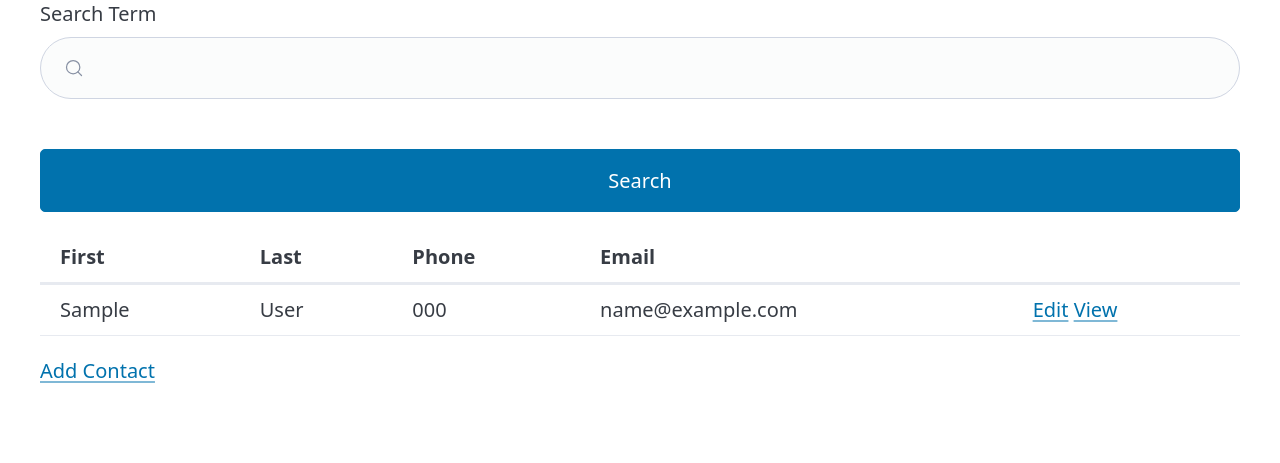
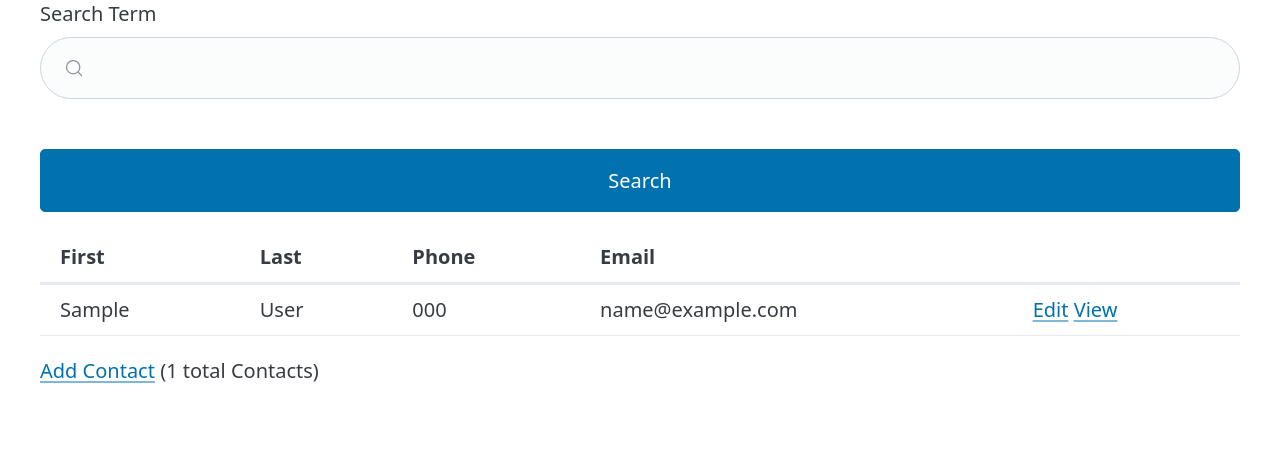
Before and after one commit to antoniofmoliveira/htmx-hypermedia-systems-book-examples, a Flask app: page /contacts in a window 1280 px wide. Shown: the part 211-674 px from the top of the page. Run offline with Flask 3, Linux system fonts and the light colour scheme; tables that the repository leaves empty hold one stand-in row (values such as "Sample post").

Commit message:
feat: add a slow count of contacts

```diff
--- a/server.py
+++ b/server.py
@@ -1,4 +1,5 @@
 from os import environ
+import time
 from flask import Flask, flash, redirect, render_template, request
 import sqlite3
 
@@ -207,6 +208,18 @@ class Contact:
         cur.execute('''SELECT COUNT(*) FROM contacts WHERE email=?''', (email,))
         return cur.fetchone()[0] > 0
 
+    @classmethod
+    def count(cls):
+        """
+        Returns the count of contacts in the database.
+
+        Returns:
+            int: The count of contacts in the database.
+        """
+        cur.execute('''SELECT COUNT(*) FROM contacts''')
+        time.sleep(1.5)  # Add a 1.5 second delay
+        return cur.fetchone()[0]
+
 
 @app.route("/")
 def index():
@@ -238,13 +251,14 @@ def contacts():
     """
     search = request.args.get("q")
     page = int(request.args.get("page", 1))
+    count = Contact.count()
     if search is not None:
         contacts_set = Contact.search(search)
         if request.headers.get('HX-Trigger') == 'search':
-            return render_template("rows.html", contacts=contacts_set)
+            return render_template("rows.html", contacts=contacts_set, page=page, count=count)
     else:
         contacts_set = Contact.all(page)
-    return render_template("index.html", contacts=contacts_set, page=page)
+    return render_template("index.html", contacts=contacts_set, page=page, count=count)
 
 
 @app.route("/contacts/new", methods=['GET'])
--- a/templates/index.html
+++ b/templates/index.html
@@ -62,6 +62,6 @@
   </span>
 </div> -->
 <p>
-  <a href="/contacts/new">Add Contact</a>
+  <a href="/contacts/new">Add Contact</a> <span>({{ count }} total Contacts)</span>
 </p>
 {% endblock %}
```
